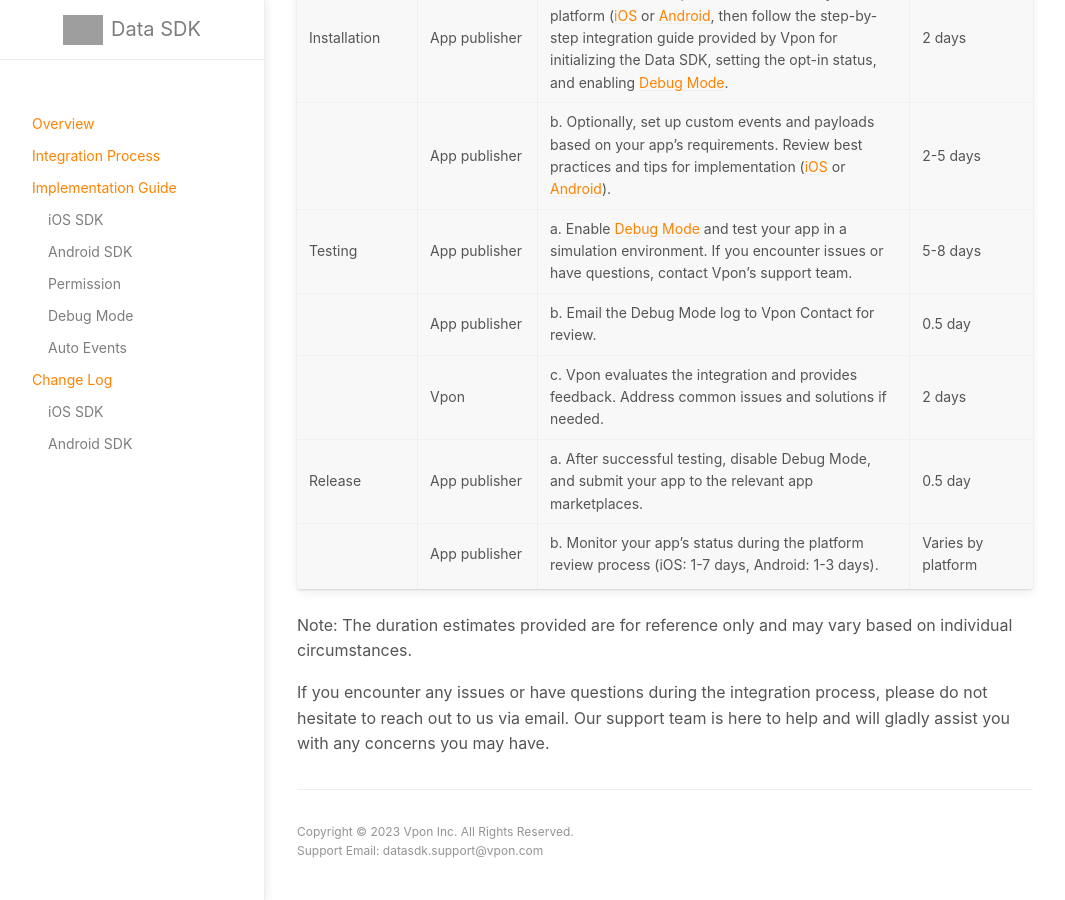
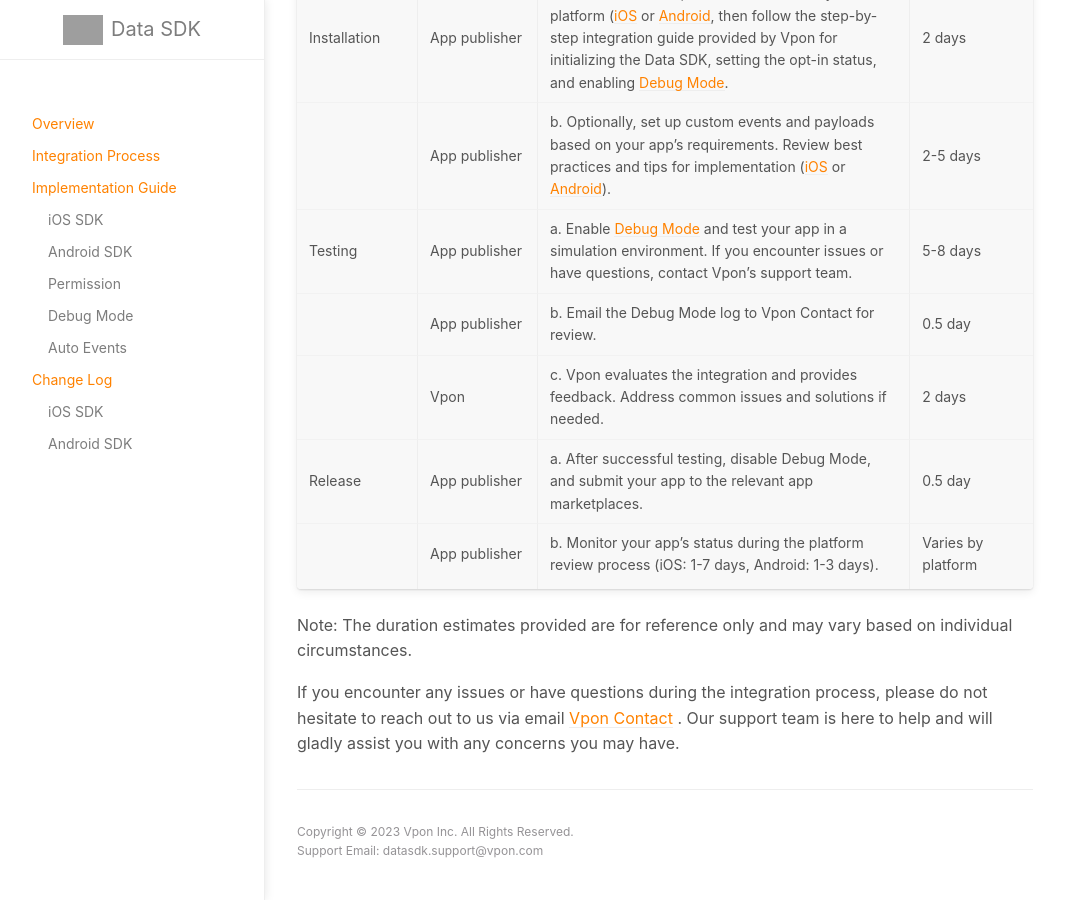
Before and after one commit to vpon-data/data-sdk, a Jekyll site: the page built from docs/IntegrationProcess.md, in a window 1280 px wide and 900 px high, scrolled down 1622 px. Shown: the whole window, without its empty margins (107-1172 px from the left). Built offline with Jekyll 4.4.1, drawn with Linux system fonts in a browser that asks for light colours; grey boxes are pictures that could not be loaded.

Commit message:
Update IntegrationProcess.md

```diff
--- a/docs/IntegrationProcess.md
+++ b/docs/IntegrationProcess.md
@@ -31,4 +31,5 @@
 
 Note: The duration estimates provided are for reference only and may vary based on individual circumstances.
 
-If you encounter any issues or have questions during the integration process, please do not hesitate to reach out to us via email. Our support team is here to help and will gladly assist you with any concerns you may have.
+If you encounter any issues or have questions during the integration process, please do not hesitate to reach out to us via email [Vpon Contact](mailto:datasdk<span>.support@vpon.com)
+. Our support team is here to help and will gladly assist you with any concerns you may have.
```
